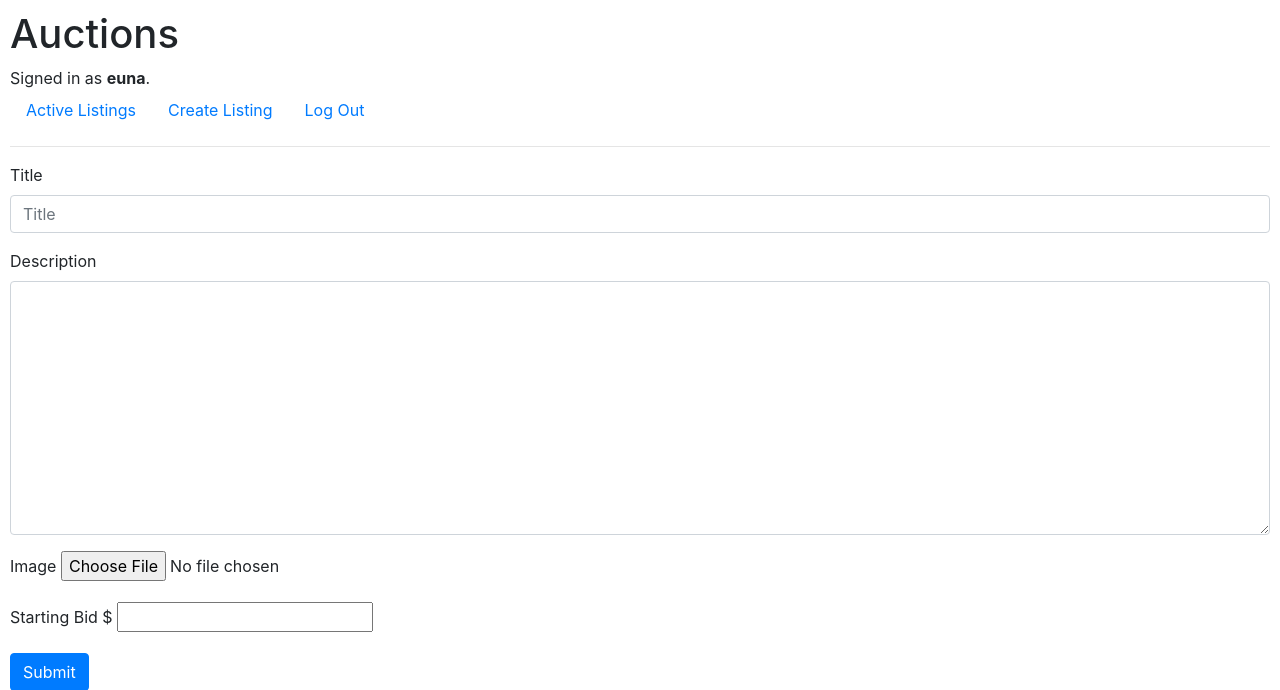
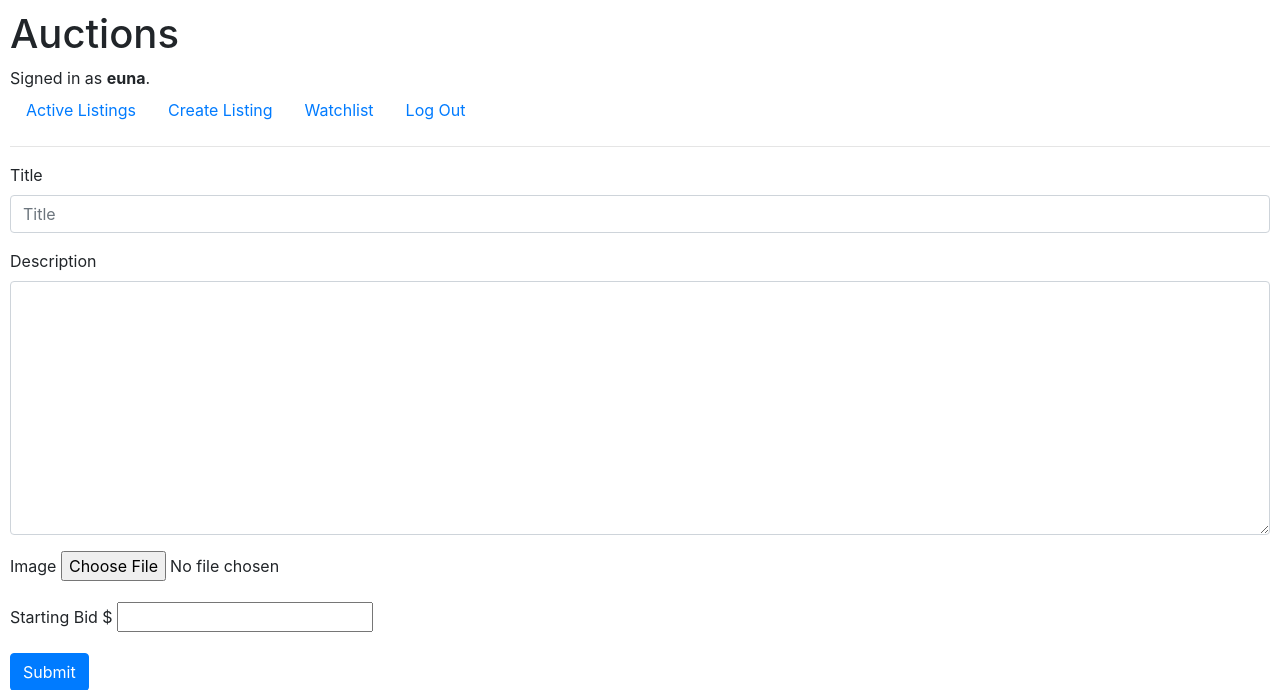
Before and after one commit to Yunazaki/commerce, a Django app: page /listing/create in a window 1280 px wide. Shown: the top 690 px of the page. Run offline with Django 3.2, Linux system fonts and the light colour scheme; a user stored in the database is signed in; some libraries are stand-ins or nearby versions.

Commit message:
Add watchlist to navbar

```diff
--- a/auctions/templates/auctions/layout.html
+++ b/auctions/templates/auctions/layout.html
@@ -25,6 +25,9 @@
                     <a href="{% url 'create_listing' %}" class="nav-link">Create Listing</a>
                 </li>
                 <li class="nav-item">
+                    <a href="{% url 'watchlist' username=user %}" class="nav-link">Watchlist</a>
+                </li>
+                <li class="nav-item">
                     <a class="nav-link" href="{% url 'logout' %}">Log Out</a>
                 </li>
             {% else %}
```
Also changed, not shown: db.sqlite3.
